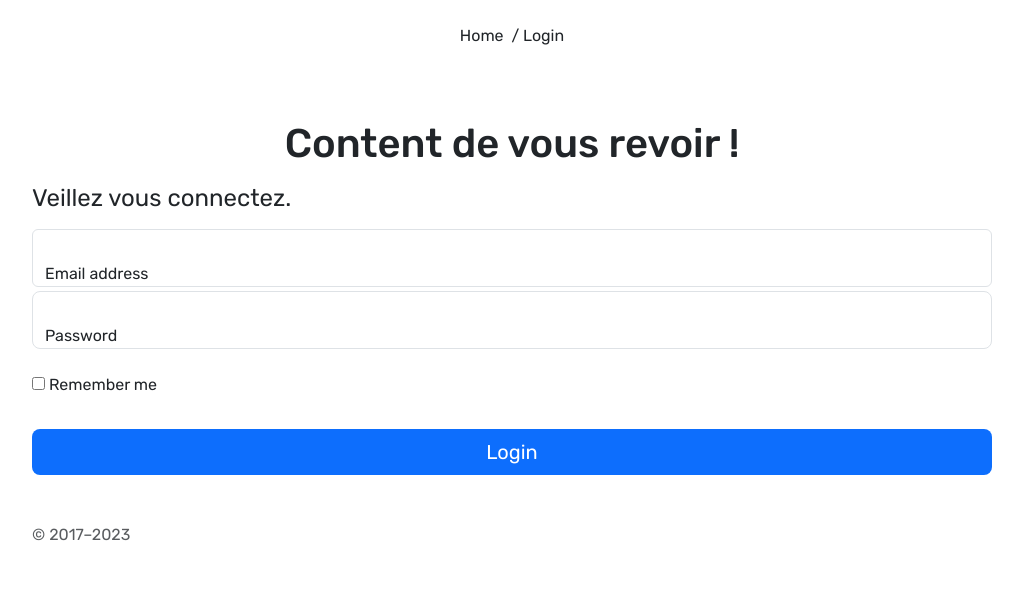
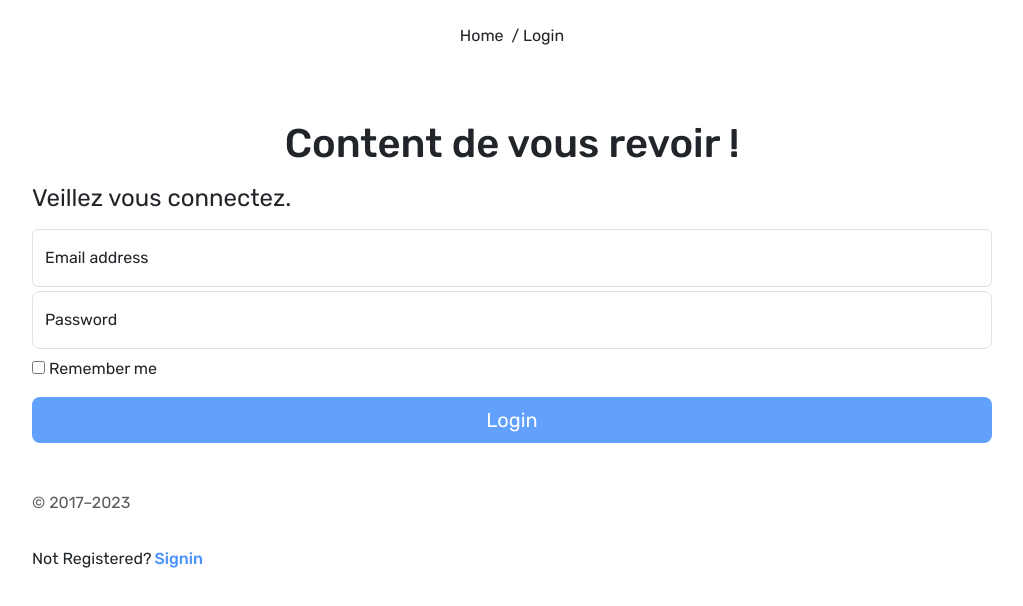
Before and after one commit to Ken-Andre/MICMARKET-FRONT, a React (Create React App) app: page /login in a window 1280 px wide. Shown: the top 606 px of the page, without its empty margins (128-1151 px from the left). Built offline with nearby package versions, Linux system fonts and the light colour scheme.

Commit message:
All work for this day.

```diff
--- a/package.json
+++ b/package.json
@@ -11,6 +11,7 @@
     "@testing-library/react": "^13.4.0",
     "@testing-library/user-event": "^14.4.3",
     "axios": "^1.4.0",
+    "bootstrap": "^5.3.0",
     "cors": "^2.8.5",
     "react": "^18.2.0",
     "react-dom": "^18.2.0",
--- a/src/App.css
+++ b/src/App.css
@@ -601,10 +601,10 @@ padding: 0.25rem;
 border-radius: 0.5rem;
 }
 
-label,
+/* label,
 button {
 margin-top: 1rem;
-}
+} */
 
 button {
 padding: 0.5rem;
--- a/src/pages/Login.js
+++ b/src/pages/Login.js
@@ -1,44 +1,164 @@
-import React from "react";
+import { React, useEffect, useRef, useState } from "react";
 // import { Link } from "react-router-dom";
+import { NavLink } from "react-router-dom";
 import BreadCrumb from "../components/BreadCrumb";
 import Meta from "../components/Meta";
 
 
+const LOGIN_URL = 'http://127.0.0.1:5000/api/user/login';
+const Login = () => {
+  const userRef = useRef();
+  const errRef = useRef();
 
-const Login = () => {
+  const [mailUser, setMailUser] = useState('');
+  const [emptyMail, setEmptyMail] = useState(true);
+
+  const [pwdUser, setPwdUser] = useState('');
+  const [emptyPwd, setEmptyPwd] = useState(true);
+
+  //Etat pour le success d'une action ou l'echec
+  const [errMsg, setErrMsg] = useState('');
+  const [success, setSuccess] = useState(false);
+
+  //Function for empty case
+  useEffect(() => {
+    const result = mailUser.trim() === '';
+    console.log(result, ":", mailUser);
+    // console.log(mailUser, " ", pwdUser);
+    setEmptyMail(result);
+    // setEmptyPwd(result2);
+  }, [mailUser])
+
+  //Function for empty case
+  useEffect(() => {
+    const result2 = pwdUser.trim() === '';
+    // console.log(result, "&", result2);
+    console.log(result2, ": ", pwdUser);
+    // setEmptyMail(result);
+    setEmptyPwd(result2);
+  }, [pwdUser])
+
+  //Function for prints status error
+  useEffect(() => {
+    setErrMsg('');
+  }, [mailUser, pwdUser])
+
+  //Function for Post Submit form
+  const handleSubmit = async (e) => {
+    e.preventDefault();
+    // if button enabled with JS hack
+    //const v1 = USER_REGEX.test(user);
+    const v1 = mailUser.trim() === '';
+    const v2 = pwdUser.trim() === '';
+    console.log("button:", v1, v2);
+    if (v1 || v2) {
+      setErrMsg("Empty Fields are not allowed");
+      return;
+    }
+    const payload = {
+      email: mailUser,
+      password: pwdUser,
+    };
+    fetch(LOGIN_URL, {
+      method: "POST",
+      headers: {
+        "Content-type": "application/json",
+      },
+      body: JSON.stringify(payload)
+    })
+      .then(response => {
+        if (!response.ok) {
+          throw new Error("Failed to send! \n Verify Your Network Connection !");
+        }
+        else {
+          setSuccess(true);
+          setMailUser('');
+          setPwdUser('');
+        }
+        return response.json(); // extract JSON response from response object
+      })
+      .then(data => {
+        console.log('Server Response', data);
+        if (data.message === 'Invalid Credentials !') {
+          setErrMsg('Invalid Email or password');
+        } else {
+          setErrMsg('Login Failed');
+        }
+        errRef.current.focus();
+      })
+      .catch(err => {
+        console.log('Error:', err);
+        // setErrMsg('Login Failed');
+        errRef.current.focus();
+      });
+  }
+
   return (
     <>
       <Meta title={"Login"} />
       <BreadCrumb title="Login" />
-
       <div className="login-wrapper py-5 home-wrapper-2">
         <div className="row">
           <div className="col-12">
-            <div class=" form-signin  m-auto w-75">
-              <h1 class="text-center mb-3 ">Content de vous revoir !</h1>
-              <form class="m-auto " action="POST">
-                {/* <!--<img class="mb-4" src="/docs/5.3/assets/brand/bootstrap-logo.svg" alt="" width="72" height="57"> --> */}
-                <h2 class="h4 mb-3 fw-normal">Veillez vous connectez.</h2>
+            <div className=" form-signin  m-auto w-75">
+              <h1 className="text-center mb-3 ">Content de vous revoir !</h1>
+              <p ref={errRef} className={errMsg ? "errmsg" : "offscreen"} aria-live="assertive">
+                {errMsg}
+              </p>
+              <form className="m-auto " action="POST" onSubmit={handleSubmit}>
+                {/* <!--<img className="mb-4" src="/docs/5.3/assets/brand/bootstrap-logo.svg" alt="" width="72" height="57"> --> */}
+                {/* # Politesse Debut */}
+                <h2 className="h4 mb-3 fw-normal">Veillez vous connectez.</h2>
+                {/* # Politesse Fin */}
 
-                <div class="form-floating mb-1">
-                  <input type="email" class="form-control" id="floatingInput" placeholder="name@example.com" />
-                  <label for="floatingInput">Email address</label>
+                {/* Debut Input Email */}
+                <div className="form-floating mb-1">
+                  <input type="email"
+                    name="mail"
+                    className="form-control"
+                    id="floatingInput"
+                    placeholder="name@example.com"
+                    onChange={(e) => setMailUser(e.target.value)}
+
+                    autoComplete="off"
+                    required />
+                  <label for="floatingInput" htmlFor="email">Email address</label>
                 </div>
-                <div class="form-floating mb-2">
-                  <input type="password" class="form-control" id="floatingPassword" placeholder="Password" />
-                  <label for="floatingPassword">Password</label>
+                {/* Fin Input Email */}
+                {/* Debut Input Password */}
+                <div className="form-floating mb-2">
+                  <input type="password"
+                    className="form-control"
+                    id="floatingPassword"
+                    placeholder="Password"
+                    onChange={(e) => setPwdUser(e.target.value)}
+                    required />
+                  <label for="floatingPassword" htmlFor="password">Password</label>
                 </div>
-
-                <div class="checkbox mb-3">
+                {/* Fin Input Password */}
+                {/* Debut Remember zone */}
+                <div className="checkbox mb-3">
                   <label>
                     <input type="checkbox" value="remember-me" /> Remember me
                   </label>
                 </div>
-                <div class="d-flex justify-content-center">
-                  <button type="submit" class="btn btn-lg btn-primary form-control border-0">Login</button>
+                {/* Fin Remember Zone */}
+                {/* Debut Submit Form Button */}
+                <div className="d-flex justify-content-center">
+                  <button type="submit" disabled={emptyMail || emptyPwd ? true : false} className="btn btn-lg btn-primary form-control border-0">Login</button>
                 </div>
-                <p class="mt-5 mb-3 text-body-secondary">© 2017–2023</p>
+                {/* Fin Submit Form Button */}
+                {/* Debut Copyright */}
+                <p className="mt-5 mb-3 text-body-secondary">© 2017–2023</p>
+                {/* Fin Copyright */}
               </form>
+              <p>
+                Not Registered?
+                <span className="line">
+                  {/*put router link here*/}
+                  <NavLink to="/signin" className="fw-medium text-primary text-opacity-75 left-gap">Signin</NavLink>
+                </span>
+              </p>
             </div>
           </div>
         </div>
--- a/src/pages/Signin.js
+++ b/src/pages/Signin.js
@@ -5,6 +5,7 @@ import BreadCrumb from "../components/BreadCrumb";
 import { NavLink } from "react-router-dom";
 //import axf from '../utils/axios';
 import axios from "axios";
+import Meta from "../components/Meta";
 //const axios = axf();
 
 // const USER_REGEX = /^[a-zA-Z][a-zA-Z0-9_]{3,23}$/;
@@ -13,7 +14,7 @@ const PWD_REGEX = /^(?=.*[a-z])(?=.*[A-Z])(?=.*[0-9])(?=.*[!@#$%&]).{8,24}$/;
 const MAIL_REGEX = /^(([^<>()[\]\\.,;:\s@\"]+(\.[^<>()[\]\\.,;:\s@\"]+)*)|(\".+\"))@(([a-zA-Z\-0-9]+\.)+[a-zA-Z]{2,})$/;
 const TEL_REGEX = /^((?=.{8,}$)[2-3-6]{1}((\s)|(-)?){0,1}([0-9]{2})((\s)|(-)?){0,1}([0-9]{2})((\s)|(-)?){0,1}([0-9]{2})((\s)|(-)?){0,1}([0-9]{2}))$/
 
-const REGISTER_URL = 'http://192.168.2.132:5000/api/user/register';
+const REGISTER_URL = 'http://127.0.0.1:5000/api/user/register';
 const Signin = () => {
     //Toutes mes useState +useEffect debut
 
@@ -201,14 +202,20 @@ const Signin = () => {
 
     return (
         <>
-            <section>
+            <Meta title={"Signin"} />
 
-                <BreadCrumb />
+            <div className="login-wrapper py-5 home-wrapper-2">
+                <Meta className={"Register"} />
+                <BreadCrumb title="Register" />
+                {/* Ici */}
+                <div className="row">
+                    <div className="col-12">
+                        <div className=" form-signin  m-auto w-75">
                             <p ref={errRef} className={errMsg ? "errmsg" : "offscreen"} aria-live="assertive">
                                 {errMsg}
                             </p>
                             <h1>Register</h1>
-                <form onSubmit={handleSubmit}>
+                            <form className="m-auto " onSubmit={handleSubmit}>
                                 {/* Debut Input Username  */}
                                 {/* <label htmlFor="username">
                         Username:
@@ -240,6 +247,7 @@ const Signin = () => {
                                 {/* Fin Input Username */}
 
                                 {/* Debut Input Firstname */}
+                                <div className="mb-1">
                                     <label htmlFor="firstname" className="">
                                         Firstname:
                                         <FontAwesomeIcon icon={faCheck} className={validnameUser ? "valid" : "hide"} />
@@ -263,11 +271,13 @@ const Signin = () => {
                                         Doit commencer par une lettre. <br />
                                         Lettres, chiffres, tirets et espaces autorisés. <br />
                                     </p>
+                                </div>
                                 {/* Fin Input Firstname */}
 
 
                                 {/* Debut Input Lastname */}
 
+                                <div className="mb-1">
                                     <label htmlFor="lastname" className="">
                                         Lastname:
                                         <FontAwesomeIcon icon={faCheck} className={validlastnameUser ? "valid" : "hide"} />
@@ -291,9 +301,11 @@ const Signin = () => {
                                         Doit commencer par une lettre. <br />
                                         Lettres, chiffres, tirets et espaces autorisés. <br />
                                     </p>
+                                </div>
                                 {/* Fin Input Lastname */}
 
                                 {/* Debut Input Mail */}
+                                <div className="mb-1">
                                     <label htmlFor="mail" className="">
                                         Mail:
                                         <FontAwesomeIcon icon={faCheck} className={validMail ? "valid" : "hide"} />
@@ -315,10 +327,10 @@ const Signin = () => {
                                         <FontAwesomeIcon icon={faInfoCircle} />
                                         name@domain.com <br />
                                     </p>
+                                </div>
                                 {/* Fin Input Mail */}
-
-
-
+                                {/* Debut Input Password */}
+                                <div className="mb-1">
                                     <label htmlFor="password">
                                         Password:
                                         <FontAwesomeIcon icon={faCheck} className={validPwd ? "valid" : "hide"} />
@@ -345,6 +357,10 @@ const Signin = () => {
                                         <span aria-label="dollar sign">$</span>
                                         <span aria-label="percent">%</span>
                                     </p>
+                                </div>
+                                {/* Fin Input Password */}
+                                {/* Debut Input Confirm P */}
+                                <div className="mb-1">
                                     <label htmlFor="confirm_pwd">
                                         Confirm Password:
                                         <FontAwesomeIcon icon={faCheck} className={validMatch && matchPwd ? "valid" : "hide"} />
@@ -365,8 +381,10 @@ const Signin = () => {
                                         <FontAwesomeIcon icon={faInfoCircle} />
                                         Must match the first password input field.
                                     </p>
+                                </div>
 
                                 {/* Debut Input Tel | Mobile */}
+                                <div className="mb-1">
                                     <label htmlFor="mobile" className="">
                                         Mobile:
                                         <FontAwesomeIcon icon={faCheck} className={validMobile ? "valid" : "hide"} />
@@ -389,19 +407,23 @@ const Signin = () => {
 
                                         chiffres, autorisés. <br />
                                     </p>
+                                </div>
                                 {/* Fin Input Mobile */}
 
-                    <button disabled={!validPwd || !validMatch ? true : false}>Sign Up</button>
+                                <button className="btn btn-lg btn-primary form-control border-0" disabled={!validPwd || !validMatch ? true : false}>Sign Up</button>
                                 {/* !validName || */}
                             </form>
                             <p>
                                 Already registered?<br />
                                 <span className="line">
                                     {/*put router link here*/}
-                        <NavLink to="/login">Login</NavLink>
+                                    <NavLink to="/login" className="fw-medium text-primary text-opacity-75 left-gap">Login</NavLink>
                                 </span>
                             </p>
-            </section>
+                        </div>
+                    </div>
+                </div>
+            </div>
         </>
     )
 }
```
Also changed, not shown: 1 other file (tests, documents, lock files or other folders). Lines whose indentation alone changed are shown as unchanged.
